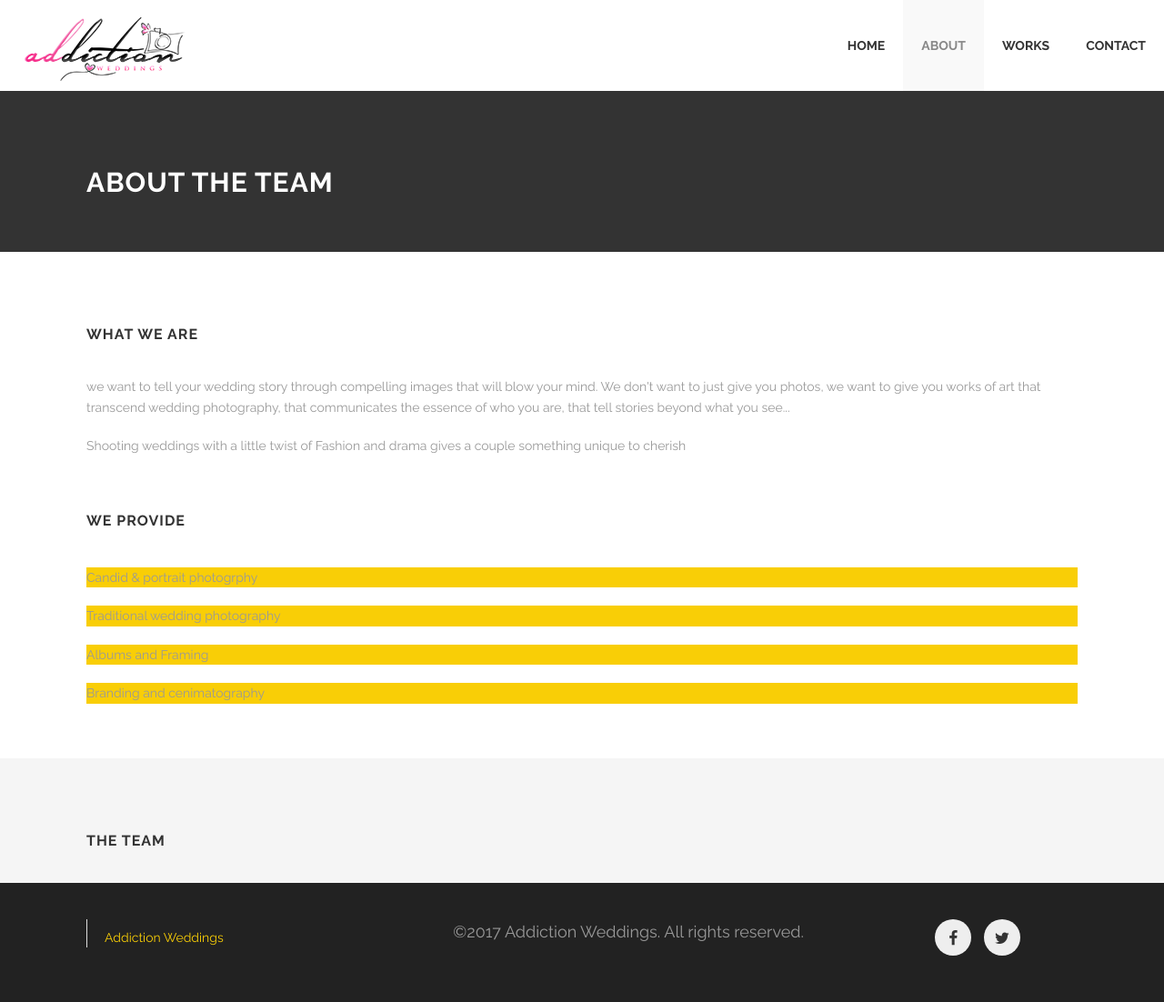
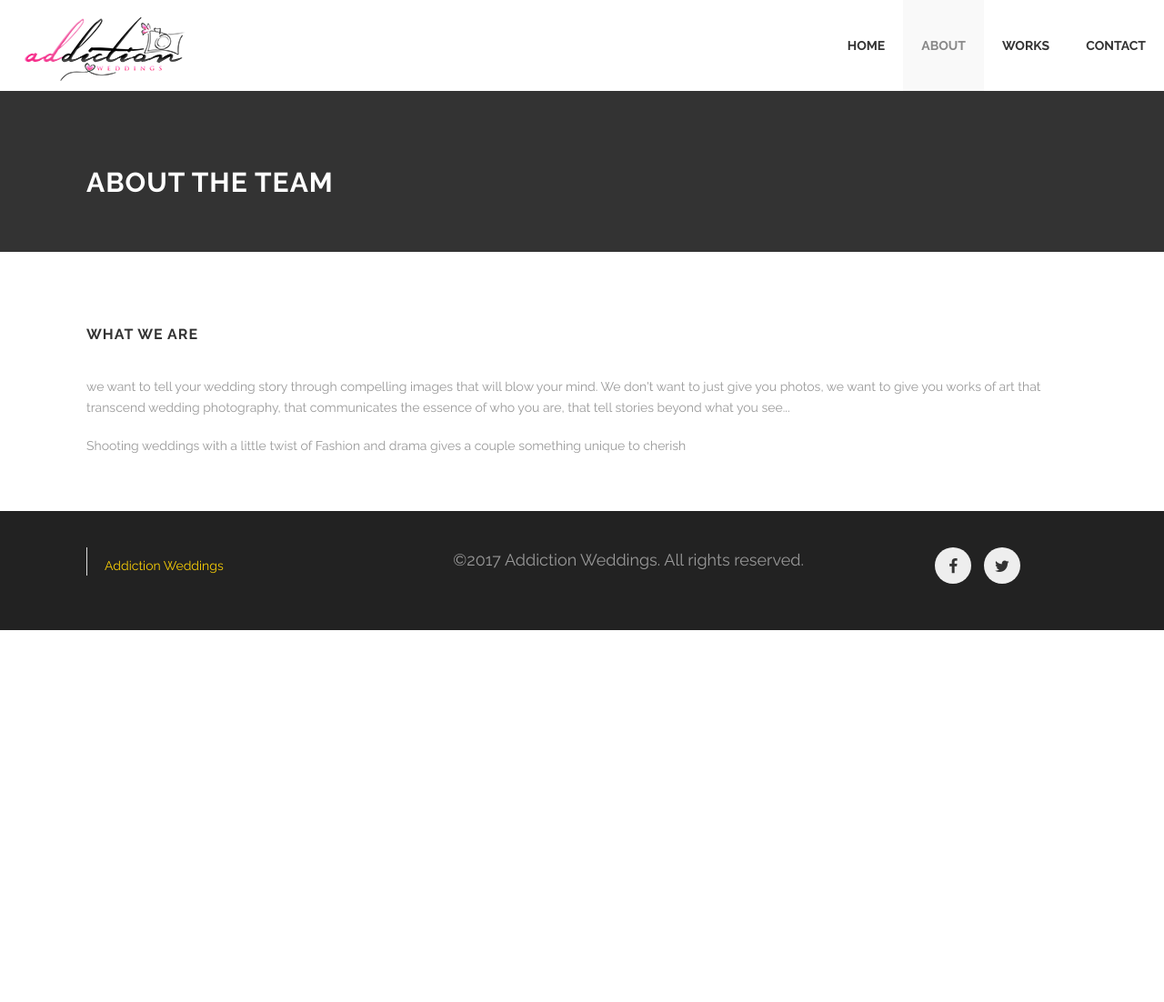
Before and after one commit to prabintp/sandinew, a Jekyll site: the page built from about.markdown, in a window 1280 px wide. Shown: the whole page at 91% size. Built offline with Jekyll 4.4.1, drawn with Linux system fonts in a browser that asks for light colours; after the commit the page ends 900 px from its top, so only the background shows below that.

Commit message:
Updated About

```diff
--- a/about.markdown
+++ b/about.markdown
@@ -89,7 +89,7 @@ layout: default
       <p>Shooting weddings with a little twist of Fashion and drama gives a couple something unique to cherish</p>
       <div class='two spacing'></div>
     </div>
-    <div class='large-12 columns'>
+   <!-- <div class='large-6 columns'>
       <h3>We Provide</h3>
       <div class='spacing'></div>
       <div class='mod modBarGraph'>
@@ -98,25 +98,25 @@ layout: default
             <li>
               <h4 style=''>
 
-                <!--<strong>{{skill.percent}}%</strong>-->
+                <strong>{{skill.percent}}%</strong>
               </h4>
-              <p class='highlighted' style="height:auto" data-percent='{{skill.percent}}'>{{skill.title}}</p>
+              <p class='highlighted' data-percent='{{skill.percent}}'>{{skill.title}}</p>
             </li>
           {% endfor %}
         </ul>
       </div>
     </div>
   </div>
-</div>
+</div> -->
 <div class='two spacing'></div>
-<div class='full' style='background: #f5f5f5'>
+<!--<div class='full' style='background: #f5f5f5'>
   <div class='row'>
     <div class='large-12 columns'>
       <h3>The team</h3>
       <div class='spacing'></div>
     </div>
   </div>
- <!-- <div class='row'>
+  <div class='row'>
     {% for member in page.members %}
       <div class='small-6 medium-3 large-3 columns'>
         <div class='mod modTeamMember style-2'>
@@ -142,9 +142,9 @@ layout: default
       </div>
     {% endfor %}
   </div>
-  <div class='two spacing'></div> -->
+  <div class='two spacing'></div>
 </div>
-<!-- <div class='full'>
+ <div class='full'>
   <div class='row'>
     <div class='large-12 columns'>
       <h3>Our clients</h3>
```
